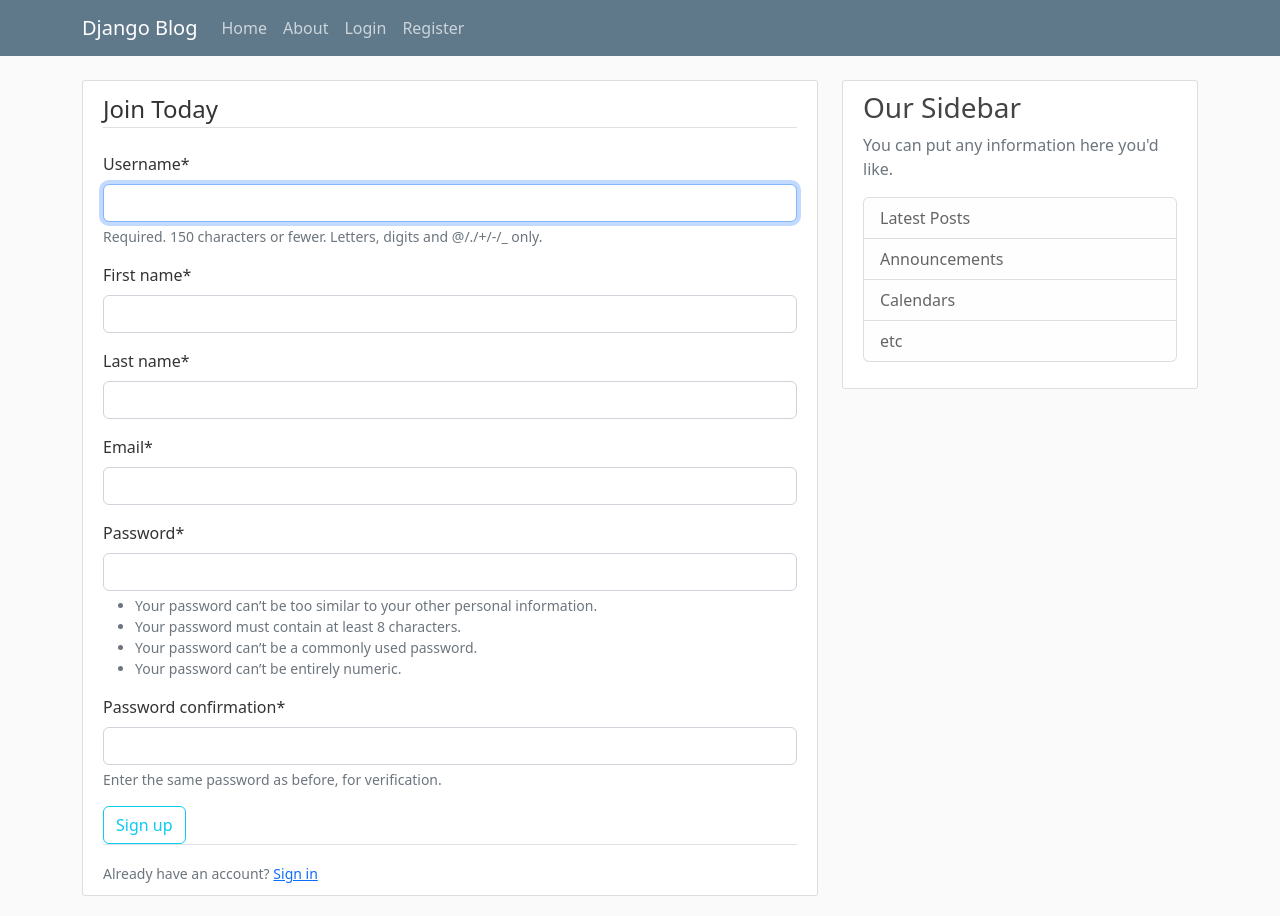
After one commit to prithvitewatia/houdini, a Django app: page /register/ in a window 1280 px wide. The commit adds this page. Run offline with Django 4.2, Linux system fonts and the light colour scheme; some libraries are stand-ins or nearby versions.

Commit message:
Completed register form with crispy app

```diff
--- a/Django/settings.py
+++ b/Django/settings.py
@@ -31,6 +31,8 @@ ALLOWED_HOSTS = []
 INSTALLED_APPS = [
     'blog.apps.BlogConfig',
     'users.apps.UsersConfig',
+    'crispy_forms',
+    'crispy_bootstrap5',
     'django.contrib.admin',
     'django.contrib.auth',
     'django.contrib.contenttypes',
@@ -120,3 +122,6 @@ STATICFILES_DIRS = [
 # https://docs.djangoproject.com/en/4.0/ref/settings/#default-auto-field
 
 DEFAULT_AUTO_FIELD = 'django.db.models.BigAutoField'
+
+CRISPY_ALLOWED_TEMPLATE_PACKS = "bootstrap5"
+CRISPY_TEMPLATE_PACK = "bootstrap5"
--- a/Django/urls.py
+++ b/Django/urls.py
@@ -16,7 +16,11 @@ Including another URLconf
 from django.contrib import admin
 from django.urls import path, include
 
+import users.views
+
 urlpatterns = [
     path('', include('blog.urls')),
+    path('register/', users.views.register, name='users-register'),
+    path('login/', users.views.login, name='users-login'),
     path('admin/', admin.site.urls)
 ]
--- a/blog/templates/blog/base.html
+++ b/blog/templates/blog/base.html
@@ -28,8 +28,8 @@
                 </div>
                 <!-- Navbar Right Side -->
                 <div class="navbar-nav">
-                    <a class="nav-item nav-link" href="#">Login</a>
-                    <a class="nav-item nav-link" href="#">Register</a>
+                    <a class="nav-item nav-link" href="{% url 'users-login' %}">Login</a>
+                    <a class="nav-item nav-link" href="{% url 'users-register' %}">Register</a>
                 </div>
             </div>
         </div>
@@ -38,6 +38,13 @@
 <main role="main" class="container">
     <div class="row">
         <div class="col-md-8">
+            {% if messages %}
+                {% for message in messages %}
+                    <div class="alert alert-{{ message.tags }}" role="alert">
+                        {{ message }}
+                    </div>
+                {% endfor %}
+            {% endif %}
             {% block content %}{% endblock %}
         </div>
         <div class="col-md-4">
--- /dev/null
+++ b/users/forms.py
@@ -0,0 +1,13 @@
+from django.contrib.auth.forms import UserCreationForm
+from django import forms
+from django.contrib.auth.models import User
+
+
+class UserRegisterForm(UserCreationForm):
+    first_name = forms.CharField()
+    last_name = forms.CharField()
+    email = forms.EmailField()
+
+    class Meta:
+        model = User
+        fields = UserCreationForm.Meta.fields + ('first_name', 'last_name', 'email',)
--- /dev/null
+++ b/users/templates/users/register.html
@@ -0,0 +1,21 @@
+{% extends 'blog/base.html' %}
+{%  load crispy_forms_tags %}
+{% block content %}
+    <div class="content-section">
+    <form method="post">
+        {% csrf_token %}
+        <fieldset class="form-group">
+            <legend class="border-bottom mb-4">Join Today</legend>
+            {{ form|crispy }}
+        </fieldset>
+        <div class="form-group">
+            <button class="btn btn-outline-info" type="submit">Sign up</button>
+        </div>
+    </form>
+    <div class="border-top pt-3">
+        <small class="text-muted">Already have an account?
+            <a href="{% url 'users-login' %}">Sign in</a>
+        </small>
+    </div>
+    </div>
+{% endblock content %}
--- a/users/views.py
+++ b/users/views.py
@@ -1 +1,23 @@
-from django.shortcuts import render
+from django.contrib import messages
+from django.shortcuts import render, redirect
+from .forms import UserRegisterForm
+
+
+def register(request):
+    if request.method == 'POST':
+        form = UserRegisterForm(request.POST)
+        if form.is_valid():
+            form.save()
+            username = form.cleaned_data.get('username')
+            messages.success(request, f'Account created successfully for {username}')
+            return redirect('blog-home')
+    else:
+        form = UserRegisterForm()
+    context = {
+        'form': form
+    }
+    return render(request, 'users/register.html', context)
+
+
+def login(request):
+    return render(request, 'users/login.html')
```
Also changed, not shown: users/templates/users/login.html (added, +10 -0 lines), db.sqlite3.
